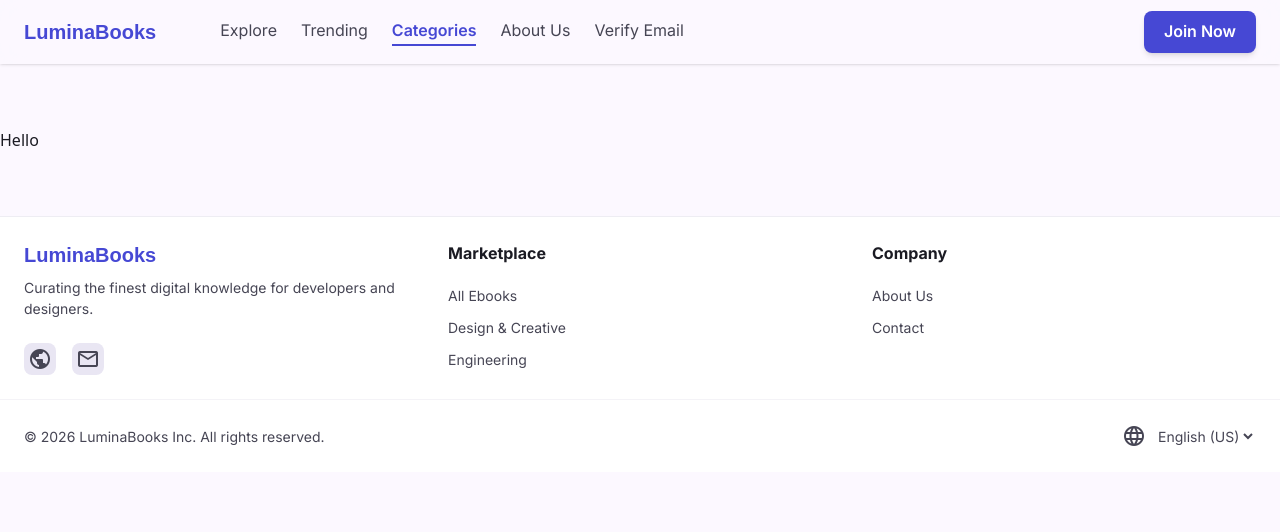
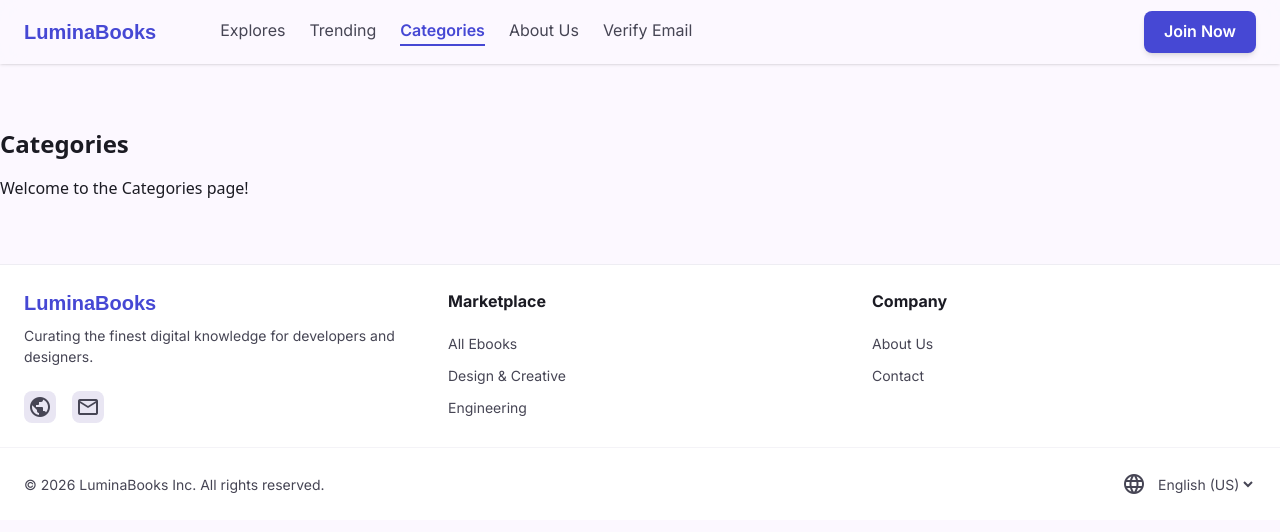
Before and after one commit to omarkhaled-code/ebook-store-frontend, a Next.js app: page /categories in a window 1280 px wide. Shown: the top 532 px of the page. Built offline with nearby package versions, Linux system fonts and the light colour scheme.

Commit message:
solve conflict code

```diff
--- a/app/categories/page.tsx
+++ b/app/categories/page.tsx
@@ -3,7 +3,8 @@
 export default function Categories() {
     return (
         <div className="relative pt-32 pb-xl overflow-hidden">
-            Hello
+            <h1 className="text-2xl font-bold mb-4">Categories</h1>
+            <p>Welcome to the Categories page!</p>
         </div>
     )
 }
--- a/app/verify-email/page.tsx
+++ b/app/verify-email/page.tsx
@@ -1,3 +1,4 @@
+
 'use client'
 
 import { useState } from 'react'
--- a/components/auth/Register.tsx
+++ b/components/auth/Register.tsx
@@ -2,9 +2,10 @@
 
 import { useState } from 'react'
 import { useRouter } from 'next/navigation'
+import { useAuthStore } from '@/store/authStore'
 
 export default function Register({ changeMode }) {
-
+  const { setUser } = useAuthStore()
   const router = useRouter()
 
   // =========================
@@ -113,10 +114,14 @@ export default function Register({ changeMode }) {
         throw new Error(data?.message || 'Registration failed')
       }
 
-      console.log('User:', data.user)
+      // 👈 Save user to Zustand
+      setUser(data.user)
 
+      // 👈 Redirect to verify email page — not dashboard!
       router.refresh()
-      router.push('/dashboard')
+      router.push('/auth/verify-email')
+
+
 
     } catch (err) {
 
--- a/components/ui/navbar/page.tsx
+++ b/components/ui/navbar/page.tsx
@@ -42,7 +42,7 @@ export default function Navbar() {
                     {/* الروابط المحسنة والمحدثة */}
                     <div className="hidden md:flex gap-md ml-lg">
                         <LinkComponent href="/ebooks">
-                            Explore
+                            Explores
                         </LinkComponent>
                         <LinkComponent href="/trending">
                             Trending
--- a/package.json
+++ b/package.json
@@ -21,7 +21,7 @@
   "devDependencies": {
     "@tailwindcss/postcss": "^4",
     "@types/node": "^20",
-    "@types/react": "^19",
+    "@types/react": "^19.2.15",
     "@types/react-dom": "^19",
     "eslint": "^9",
     "eslint-config-next": "16.2.6",
--- a/types/user.ts
+++ b/types/user.ts
@@ -1,4 +1,5 @@
 export type User = {
+
   id: number;
   name: string;
   email: string;
```
Also changed, not shown: 1 other file (tests, documents, lock files or other folders). Lines whose indentation alone changed are shown as unchanged.
